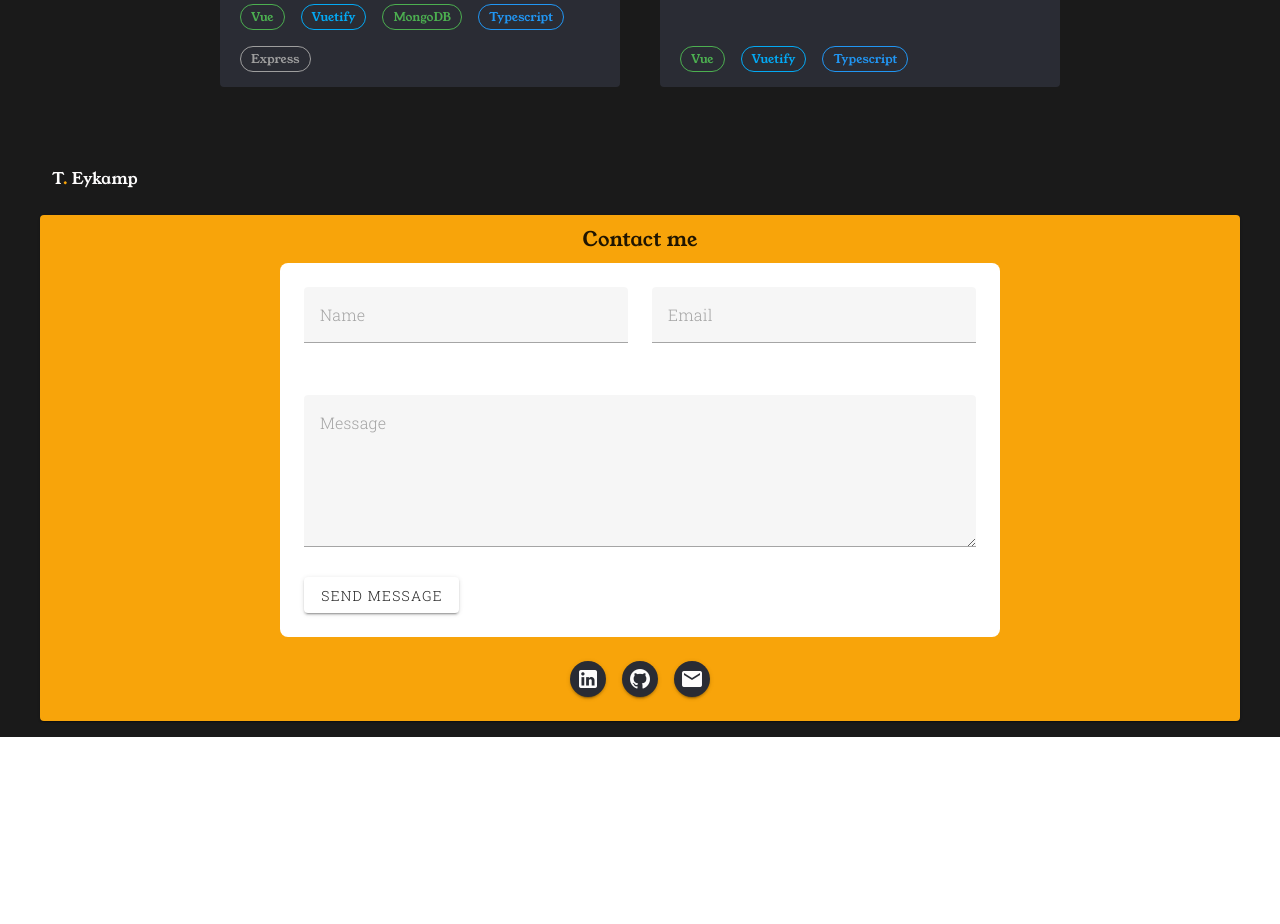
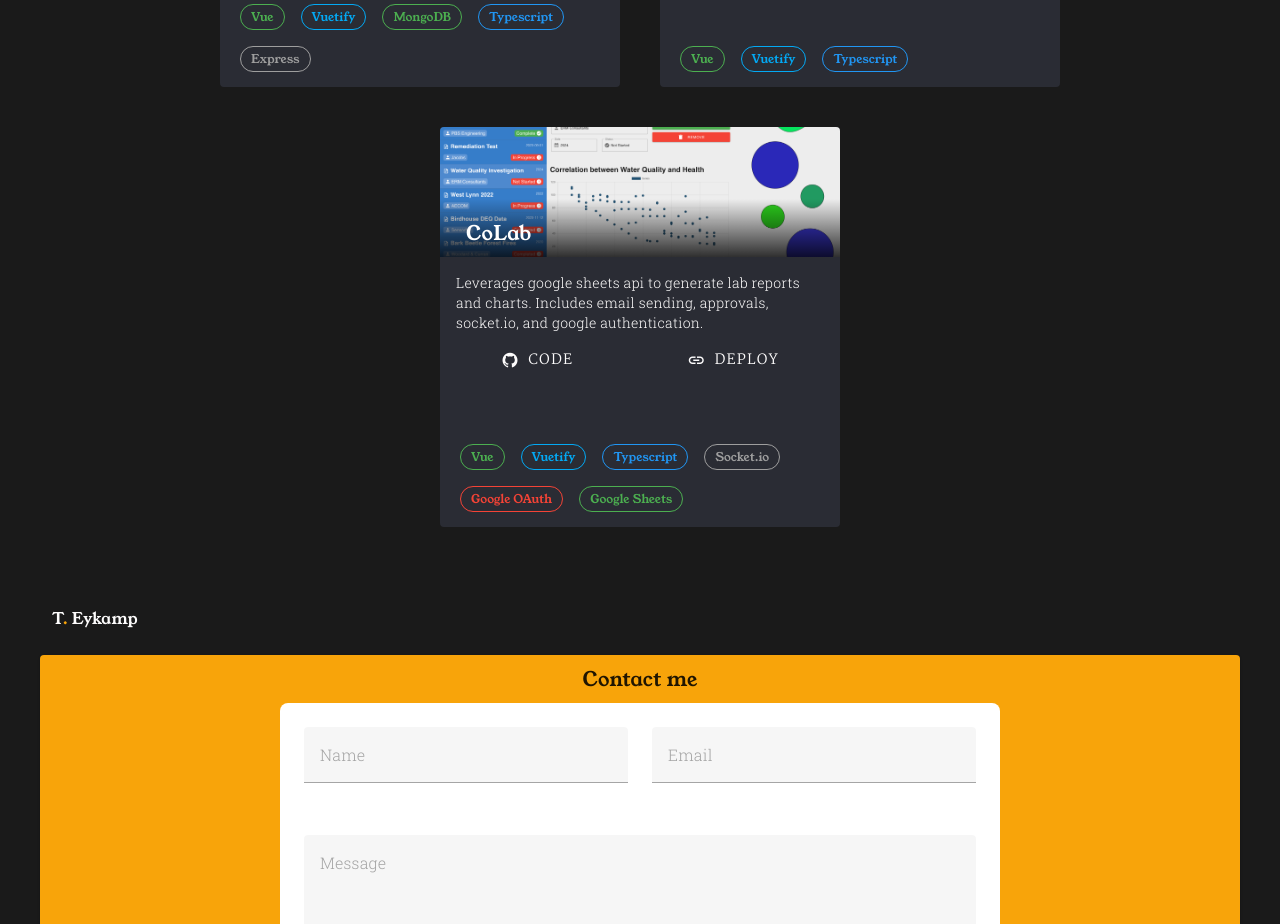
Before and after one commit to teykamp/homepage, a Vue app: page / in a window 1280 px wide. Shown: the part 2000-2924 px from the top of the page. Before the commit the page ends 2737 px from the top, so only its background shows below. Built offline with nearby package versions, Linux system fonts and the light colour scheme.

Commit message:
add colab

```diff
--- a/src/stores/Store.ts
+++ b/src/stores/Store.ts
@@ -126,7 +126,22 @@ export const useLanguageStore = defineStore('language', {
             src: 'https://github.com/teykamp/clubs',
             deploy: '',
           },
-          // 3: {
+          3: {
+            title: 'CoLab',
+            description: 'Leverages google sheets api to generate lab reports and charts. Includes email sending, approvals, socket.io, and google authentication.',
+            img: 'src/data/images/colab.png',
+            tags: {
+              'Vue': 'green',
+              'Vuetify': 'light-blue',
+              'Typescript': 'blue',
+              'Socket.io': 'grey',
+              'Google OAuth': 'red',
+              'Google Sheets': 'green'
+            },
+            src: 'https://github.com/yonava/colab',
+            deploy: 'https://colab.up.railway.app',
+          },
+          // 4: {
           //   title: 'Popout Portfolio',
           //   description: '',
           //   img: '',
```
Also changed, not shown: src/data/images/colab.png (added).
